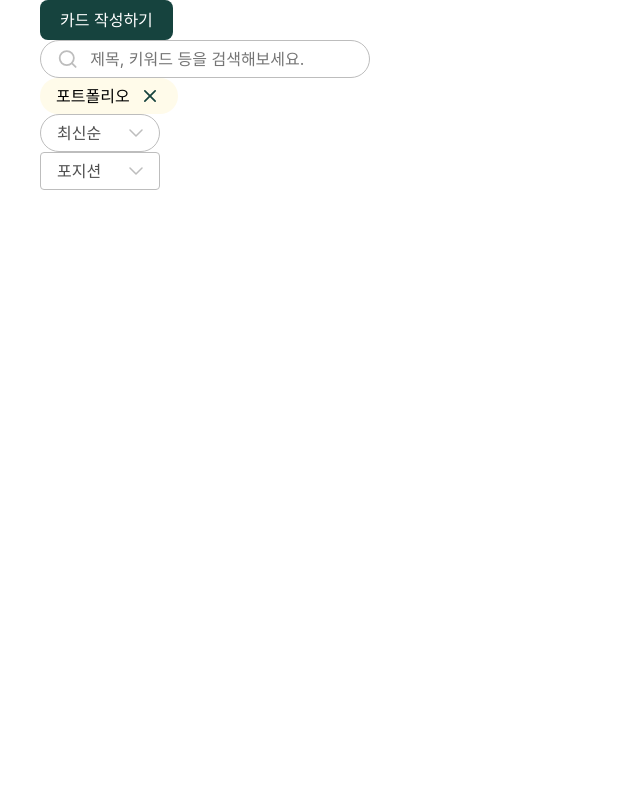
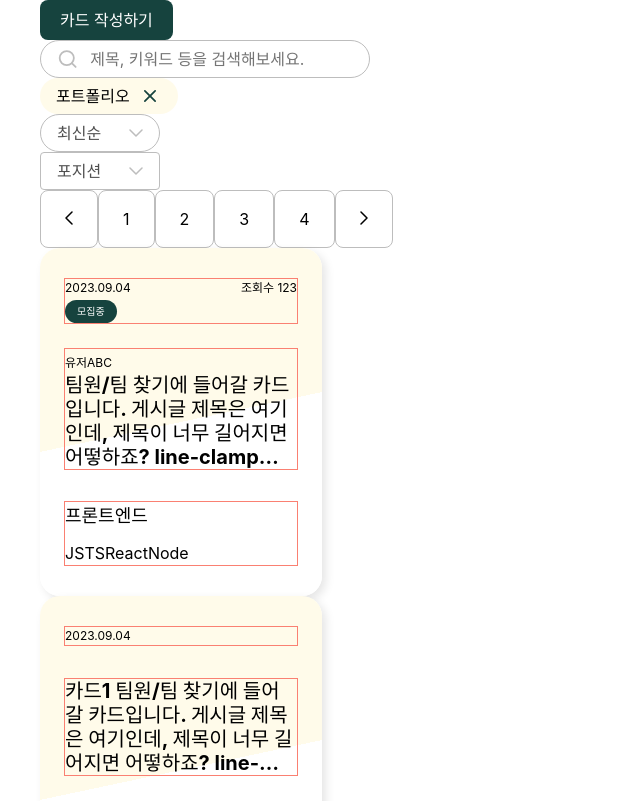
Before and after one commit to codestates-seb/seb45_main_024, a React (Vite) app in the folder client/: page /userlist in a window 1280 px wide. Shown: the top 801 px of the page, without its empty margins (0-640 px from the left). Built offline with nearby package versions, Linux system fonts and the light colour scheme; a web font is replaced by a local one.

Commit message:
[feat] userlist, projectlist 공통 컴포넌트 제작 #5 : card

```diff
--- a/client/src/assets/icons/arrowsSvg.tsx
+++ b/client/src/assets/icons/arrowsSvg.tsx
@@ -1,3 +1,7 @@
+type Props = {
+  stroke: string;
+};
+
 export const ArrowUpSvg = () => {
   return (
     <svg
@@ -10,7 +14,7 @@ export const ArrowUpSvg = () => {
       <path
         d="M13 7L7 1L1 7"
         stroke="black"
-        strokeWidth="2"
+        strokeWidth="1.5"
         strokeLinecap="round"
         strokeLinejoin="round"
       />
@@ -38,7 +42,7 @@ export const ArrowDownSvg = () => {
   );
 };
 
-export const ArrowRightSvg = () => {
+export const ArrowRightSvg = ({ stroke }: Props) => {
   return (
     <svg
       width="8"
@@ -49,8 +53,8 @@ export const ArrowRightSvg = () => {
     >
       <path
         d="M1 13L7 7L1 1"
-        stroke="black"
-        strokeWidth="2"
+        stroke={stroke}
+        strokeWidth="1.5"
         strokeLinecap="round"
         strokeLinejoin="round"
       />
@@ -58,7 +62,7 @@ export const ArrowRightSvg = () => {
   );
 };
 
-export const ArrowLefttSvg = () => {
+export const ArrowLeftSvg = ({ stroke }: Props) => {
   return (
     <svg
       width="8"
@@ -69,8 +73,8 @@ export const ArrowLefttSvg = () => {
     >
       <path
         d="M7 13L1 7L7 1"
-        stroke="black"
-        strokeWidth="2"
+        stroke={stroke}
+        strokeWidth="1.5"
         strokeLinecap="round"
         strokeLinejoin="round"
       />
--- /dev/null
+++ b/client/src/components/userlist,projectlist/Card.module.css
@@ -0,0 +1,157 @@
+.cardWrapper {
+  perspective: 1100px;
+  width: 282px;
+  height: 348px;
+}
+
+.card {
+  position:relative;
+  width: 100%;
+  height: 100%;
+  transition: .5s;
+  transform-style: preserve-3d;
+}
+
+.front, .back {
+  display: flex;
+  flex-direction: column;
+  /* justify-content: space-between; */
+  position: absolute;
+  top:0;
+  left:0;
+  width: 100%;
+  height: 100%;
+  padding: 1.875rem 1.5rem;
+  background-color: var(--color-white);
+  border-radius: 20px;
+  box-shadow: 4px 4px 10px rgba(0,0,0,0.1);
+  backface-visibility: hidden;
+}
+
+.cardWrapper:hover .card.user {
+  transform: rotateY(180deg);
+}
+
+/* FRONT */
+.front {
+  background: linear-gradient(-12deg, var(--color-white) 50%, var(--color-sub) 50% );
+}
+
+.front .topArea {
+  border: 1px solid salmon;
+
+  & .meta {
+    display:flex;
+    justify-content: space-between;
+
+    & .date {
+      font-size: 0.75rem;
+    }
+    & .view {font-size: 0.75rem;}
+  }
+
+  & .recruitTag {
+    display: inline-block;
+    padding: 0.25rem 0.75rem;
+    font-size: 0.625rem;
+    border-radius: 20px;
+
+    color: var(--color-white);
+    background-color: var(--color-main);
+
+    &.done {
+      color: var(--color-main);
+      background-color: var(--color-white);
+    }
+  }
+}
+
+.front .centerArea {
+  border: 1px solid salmon;
+  margin-top: 1.5rem;
+  margin-bottom: auto;
+
+  & .username {
+    font-size: 0.75rem;
+  }
+
+  & .title {
+    overflow: hidden;
+    display: -webkit-box;
+    -webkit-box-orient: vertical;
+    -webkit-line-clamp: 4;
+
+    font-size: 1.25rem;
+    font-weight: 700;
+    line-height: 1.5rem;
+  }
+}
+
+/* user card인 경우 제목 위 margin 32px */
+.card.user .front .centerArea {
+  margin-top: 2rem;
+}
+
+.front .bottomArea {
+  border: 1px solid salmon;
+
+  & .position {
+    font-size: 1.125rem;
+  }
+
+  & .stack {
+    display: flex;
+    margin-top: 0.75rem;
+
+  }
+}
+
+/* BACK */
+.back {
+  transform: rotateY(180deg);
+  background: linear-gradient(-12deg, var(--color-sub) 50%, var(--color-white) 50% );
+}
+
+.back .topArea {
+  display: flex;
+  justify-content: flex-end;
+  & .edit {
+    cursor: pointer;
+  }
+}
+
+.back .centerArea {
+  margin-bottom: auto;
+
+  /* image 임시 CSS */
+  & .userImage {
+    width: 85px;
+    height: 85px;
+    margin: 0 auto;
+    background-color: lightblue;
+    border-radius: 50%;
+    cursor: pointer;
+  }
+
+  & .keywordTag {
+    border: 1px solid salmon;
+
+    overflow: hidden;
+    display: -webkit-box;
+    -webkit-box-orient: vertical;
+    -webkit-line-clamp: 4;
+
+    margin-top: 0.8rem;
+    font-size: 1.125rem;
+    font-weight: 700;
+    line-height: 1.575rem;
+  }
+}
+
+.back .bottomArea {
+  & .infoText {
+    color: var(--color-gray-3);
+    font-size: 0.625rem;
+    text-align: center;
+  }
+}
--- /dev/null
+++ b/client/src/components/userlist,projectlist/Card.tsx
@@ -0,0 +1,91 @@
+import { useNavigate } from "react-router-dom";
+import classes from "./Card.module.css";
+import { ReactComponent as EditSvg } from "../../assets/icons/edit.svg";
+
+type Props = {
+  type: "USER_CARD" | "PROJECT_CARD";
+  title: string;
+};
+
+const Card = ({ type, title }: Props) => {
+  const navigate = useNavigate();
+
+  return (
+    // ul은 임시
+    <ul>
+      <li className={classes.cardWrapper}>
+        <div
+          className={`${classes.card} ${
+            type === "PROJECT_CARD" ? classes.project : classes.user
+          }`}
+        >
+          {/* FRONT */}
+          <div className={classes.front}>
+            <div className={classes.topArea}>
+              <div className={classes.meta}>
+                <span className={classes.date}>2023.09.04</span>
+                {type === "PROJECT_CARD" && (
+                  <span className={classes.view}>조회수 123</span>
+                )}
+              </div>
+              {type === "PROJECT_CARD" && (
+                <div className={classes.recruitTag}>모집중</div>
+              )}
+            </div>
+            <div className={classes.centerArea}>
+              {type === "PROJECT_CARD" && (
+                <span className={classes.username}>유저ABC</span>
+              )}
+              <div className={classes.title}>
+                {title} 팀원/팀 찾기에 들어갈 카드입니다. 게시글 제목은
+                여기인데, 제목이 너무 길어지면 어떻하죠? line-clamp로 일단
+                4줄까지만 처리하기로 했음
+              </div>
+            </div>
+            <div className={classes.bottomArea}>
+              <div className={classes.position}>프론트엔드</div>
+              <ul className={classes.stack}>
+                <li>JS</li>
+                <li>TS</li>
+                <li>React</li>
+                <li>Node</li>
+              </ul>
+            </div>
+          </div>
+
+          {/* BACK :: USER_CARD만 존재 */}
+          {type === "USER_CARD" && (
+            <div className={classes.back}>
+              <div className={classes.topArea}>
+                <span
+                  className={classes.edit}
+                  onClick={() => console.log("edit click!")}
+                >
+                  <EditSvg />
+                </span>
+              </div>
+              <div className={classes.centerArea}>
+                <div
+                  className={classes.userImage}
+                  onClick={() => navigate("/")}
+                ></div>
+                <div className={classes.keywordTag}>
+                  #포트폴리오 #사이드프로젝트 #반응형웹 #미디어
+                </div>
+              </div>
+              <div className={classes.bottomArea}>
+                <div className={classes.infoText}>
+                  유저AAA님이 더 궁금하신가요?
+                  <br />
+                  프로필 사진을 클릭해 보세요!
+                </div>
+              </div>
+            </div>
+          )}
+        </div>
+      </li>
+    </ul>
+  );
+};
+
+export default Card;
--- /dev/null
+++ b/client/src/components/userlist,projectlist/Pagination.tsx
@@ -0,0 +1,48 @@
+import classes from "./Pagination.module.css";
+import { ArrowLeftSvg } from "../../assets/icons/arrowsSvg";
+import { ArrowRightSvg } from "../../assets/icons/arrowsSvg";
+
+type Props = {
+  totalCards: number;
+  currentPage: number;
+};
+
+const Pagination = ({ totalCards, currentPage }: Props) => {
+  const cardPerPage = 8; // 한 페이지 당 노출할 카드 갯수
+  const totalPage = Math.ceil(totalCards / cardPerPage);
+
+  currentPage = +currentPage; // currentPage를 숫자로 타입 변환
+
+  // const handlePageChange = page => {
+  //   console.log("handlePageChange");
+  //   // onChangePage(page);
+  // };
+
+  return (
+    <div>
+      <button
+        disabled={currentPage === 1}
+        // onClick={() => handlePageChange(currentPage - 1)}
+      >
+        <ArrowLeftSvg stroke="var(--color-black-1)" />
+      </button>
+      {[...Array(totalPage)].map((_, index) => (
+        <button
+          key={index}
+          // $active={index + 1 === currentPage}
+          // onClick={() => handlePageChange(index + 1)}
+        >
+          {index + 1}
+        </button>
+      ))}
+      <button
+        disabled={currentPage === totalPage}
+        // onClick={() => handlePageChange(currentPage + 1)}
+      >
+        <ArrowRightSvg stroke="var(--color-black-1)" />
+      </button>
+    </div>
+  );
+};
+
+export default Pagination;
--- a/client/src/pages/userList/UserList.tsx
+++ b/client/src/pages/userList/UserList.tsx
@@ -4,12 +4,30 @@ import ActionButton from "../../components/userlist,projectlist/ActionButton";
 import SearchInput from "../../components/userlist,projectlist/SearchInput";
 import KewordTag from "../../components/userlist,projectlist/KewordTag";
 import Selectbox from "../../components/userlist,projectlist/Selectbox";
+import Pagination from "../../components/userlist,projectlist/Pagination";
+import Card from "../../components/userlist,projectlist/Card";
 import { ReactComponent as SearchSvg } from "../../assets/icons/search.svg";
 
 const UserList = () => {
   // 섹렉트박스 예시
   const sortList = ["최신순", "조회순"];
   const positionList = ["전체", "프론트엔드", "백엔드", "디자이너"];
+
+  // 유저 리스트 예시
+  const cardList = [
+    "카드1",
+    "카드2",
+    "카드3",
+    "카드4",
+    "카드5",
+    "카드6",
+    "카드7",
+    "카드8",
+    "카드9",
+    "카드10",
+    "카드11",
+    "카드12",
+  ];
 
   const [sortSelect, setSortSelect] = useState("최신순");
   const [positionSelect, setPositionSelect] = useState("포지션");
@@ -25,20 +43,16 @@ const UserList = () => {
   return (
     <>
       <ActionButton>카드 작성하기</ActionButton>
-
       <SearchInput placeholder="제목, 키워드 등을 검색해보세요.">
         <SearchSvg stroke="var(--color-gray-4)" />
       </SearchInput>
-
       <KewordTag text="포트폴리오" />
-
       <Selectbox
         title={sortSelect}
         options={sortList}
         selectedOption={sortSelect}
         onSelect={handleSortSelect}
       />
-
       <Selectbox
         title={positionSelect}
         borderRadius={4}
@@ -46,6 +60,17 @@ const UserList = () => {
         selectedOption={positionSelect}
         onSelect={handlePositionSelect}
       />
+      <Pagination
+        totalCards={32}
+        currentPage={1}
+        // onChangePage={handleChangePage}
+      />
+
+      <Card type="PROJECT_CARD" />
+
+      {cardList.map(list => (
+        <Card type="USER_CARD" title={list} />
+      ))}
     </>
   );
 };
```
Also changed, not shown: client/src/assets/icons/edit.svg (added), client/src/components/userlist,projectlist/Pagination.module.css (added).
